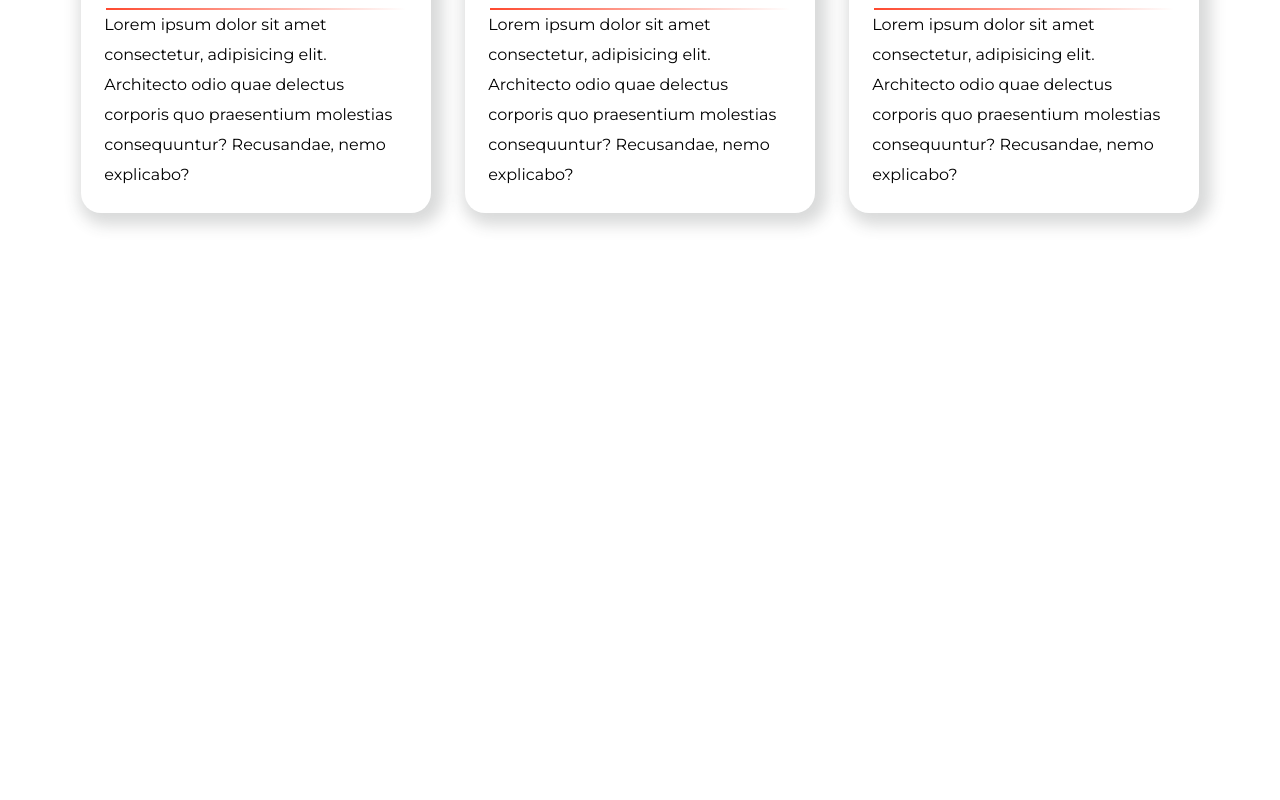
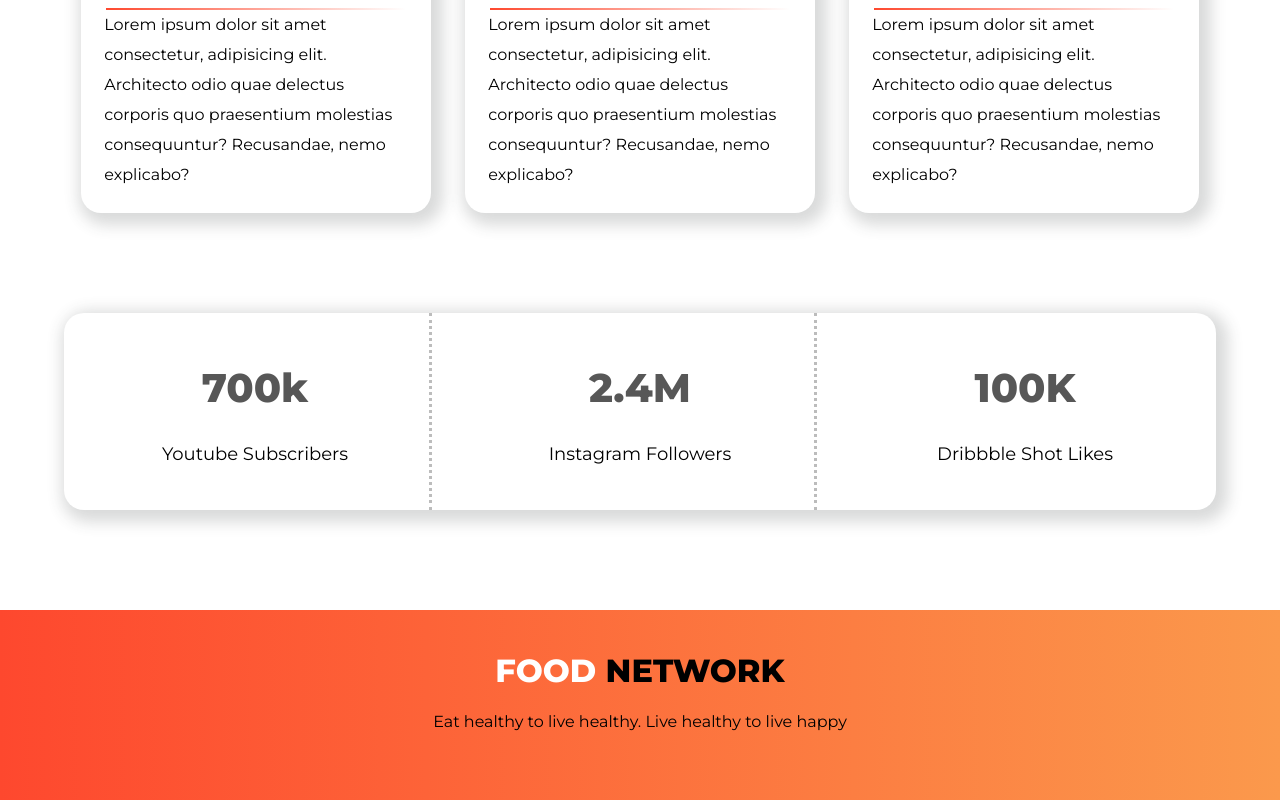
Before and after one commit to Antardas/food-network, a plain HTML site: page index.html in a window 1280 px wide. Shown: the part 2172-2972 px from the top of the page. Before the commit the page ends 2485 px from the top, so only its background shows below. Drawn offline with Linux system fonts and the light colour scheme.

Commit message:
Add Footer Section

```diff
--- a/css/style.css
+++ b/css/style.css
@@ -11,6 +11,7 @@ a {
 }
 
 /* End Basic Style */
+
 
 /* Start Hero Header Section  */
 .hero-header {
@@ -55,6 +56,7 @@ a {
 }
 /* End Hero Header Section  */
 
+
 /* Start About Me Section */
 .about-food {
     background-image: url(../images/shapes/about-food-bg.png);
@@ -95,6 +97,7 @@ a {
 }
 /* End About Section */
 
+
 /* Start Recipi Section */
 .recipi {
     width: 90%;
@@ -120,3 +123,47 @@ a {
     font-size: 16px;
     text-align: left;
 }
+
+/* Endd Recipi Section */
+
+
+/* Start Social Section */
+.social {
+    width: 90%;
+    margin: auto;
+    box-shadow: 5px 5px 15px 7px rgba(55, 65, 65, 0.192);
+    border-radius: 20px;
+    margin-bottom: 100px;
+
+
+}
+.social .col-1-3 {
+    border-right: 3px dotted rgba(128, 128, 128, 0.527);
+    border-radius: 0;
+}
+.social .col-1-3:nth-child(3) {
+    border: none;
+}
+.social .col-1-3, .social p {
+    box-shadow: none;
+    text-align: center;
+}
+
+/* End Social Section */
+
+
+/* Start Footer Section */
+
+footer {
+    height: 150px;
+    background-image: linear-gradient(to right, #fe482e,#fb994c);
+    padding: 20px 0;
+}
+footer span {
+    color: #ffffff
+}
+footer h1, footer p {
+    text-align: center;
+}
+
+/* End Footer Section */
--- a/index.html
+++ b/index.html
@@ -17,7 +17,7 @@
     <link rel="stylesheet" href="css/style.css">
 </head>
 <body>
-    <!-- Start Hero Section -->
+                    <!-- Start Hero Section -->
 
     <section class="hero-header flexible-container">
         <div class="col-1-2 text-area">
@@ -30,9 +30,10 @@
         </div>
     </section>
 
-    <!-- End Hero SSection -->
+                <!-- End Hero SSection -->
 
-    <!-- Start About Section -->
+
+                <!-- Start About Section -->
 
     <section class="about-food flexible-container">
         <div class="col-1-2">
@@ -46,9 +47,10 @@
         </div>
     </section>
 
-    <!-- End About Section -->
+                    <!-- End About Section -->
 
-  <!-- Start Recipi Section -->
+
+                <!-- Start Recipi Section -->
 
     <section class="recipi">
         <h1 class="large-text">My recipies</h1>
@@ -78,5 +80,36 @@
         </div>
     </section>
 
+                    <!-- End Recipi Section -->
+
+
+                    <!-- Start Social Section -->
+
+    <div class="flexible-container social">
+        <div class="col-1-3">
+            <h1 class="large-text">700k</h1>
+            <p class="about-summery">Youtube Subscribers</p>
+        </div>
+        <div class="col-1-3">
+            <h1 class="large-text">2.4M</h1>
+            <p class="about-summery">Instagram Followers</p>
+        </div>
+        <div class="col-1-3">
+            <h1 class="large-text">100K</h1>
+            <p class="about-summery">Dribbble Shot Likes</p>
+        </div>
+    </div>
+
+                        <!-- End Social Section -->
+
+
+                        <!-- Start Footer Section -->
+
+    <footer>
+        <h1><span>FOOD</span> NETWORK</h1>
+        <p>Eat healthy to live healthy. Live healthy to live happy</p>
+    </footer>
+
+<!-- End Footer Section -->
 </body>
 </html>
```
